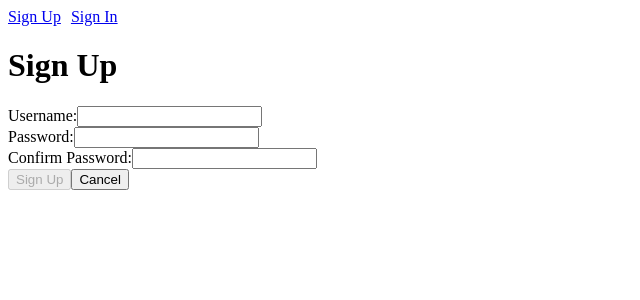
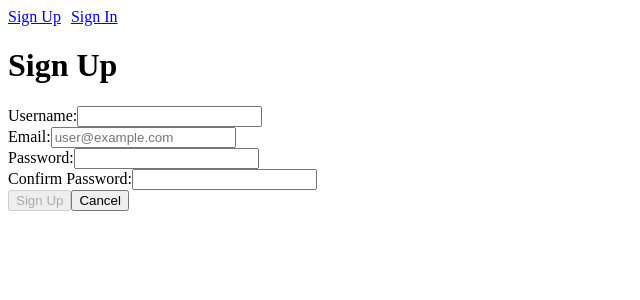
Before and after one commit to WA-2211/Tala-Frontend, a React (Vite) app: page /sign-up in a window 1280 px wide. Shown: the top 300 px of the page, without its empty margins (0-640 px from the left). Built offline with nearby package versions, Linux system fonts and the light colour scheme; no server answers.

Commit message:
feat: update sign-up page adding email field and pattern validation

```diff
--- a/src/pages/SignupPage.jsx
+++ b/src/pages/SignupPage.jsx
@@ -7,12 +7,13 @@ function Signup() {
   const [error, setError] = useState("");
   const [formData, setFormData] = useState({
     username: "",
+    email: "",
     password: "",
     passwordConf: "",
   });
   const [ submitting, setSubmitting ] = useState(false)
 
-  const { username, password, passwordConf } = formData;
+  const { username,email, password, passwordConf } = formData;
 
   function handleChange(event){
     setError("");
@@ -34,7 +35,7 @@ function Signup() {
   }
 
   function isFormInvalid(){
-    return !(username && password && password === passwordConf);
+    return !(username && email && password && password === passwordConf);
   };
 
   return (
@@ -54,9 +55,24 @@ function Signup() {
           />
         </div>
         <div>
+          <label htmlFor="email">Email:</label>
+          <input
+            type="email"
+            placeholder="user@example.com"
+            pattern="[^@\s]+@[^@\s]+\.[^@\s]+" title="Invalid email address!"
+            id="email"
+            value={email}
+            name="email"
+            onChange={handleChange}
+            required
+          />
+        </div>
+        <div>
           <label htmlFor="password">Password:</label>
           <input
             type="password"
+            pattern="(?=.*\d)(?=.*[a-z])(?=.*[A-Z]).{8,}"
+            title="Must be a minimum of 8 characters and include at least one number, as well as both uppercase and lowercase letters!"
             id="password"
             value={password}
             name="password"
```
